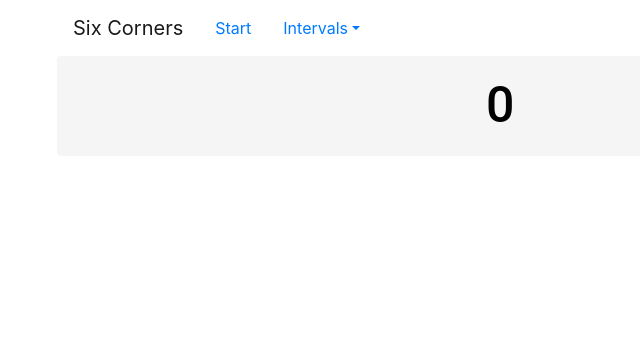
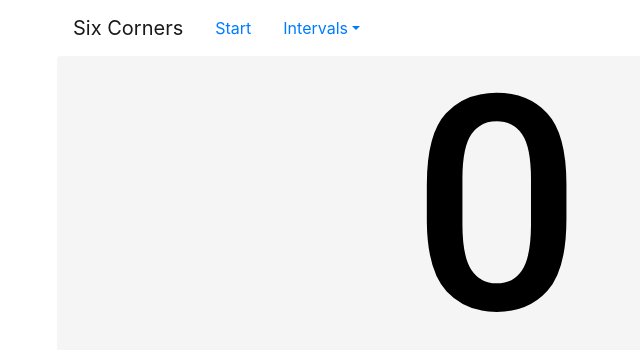
Before and after one commit to fljiang/six-corners, a React (Create React App) app: page / in a window 1280 px wide. Shown: the top 350 px of the page, without its empty margins (28-668 px from the left). Built offline with nearby package versions, Linux system fonts and the light colour scheme.

Commit message:
Make number big

```diff
--- a/src/components/CornerDisplay.js
+++ b/src/components/CornerDisplay.js
@@ -16,7 +16,7 @@ class CornerDisplay extends Component {
                 sx={{
                     backgroundColor: "whitesmoke",
                     color: "black",
-                    fontSize: 50
+                    fontSize: 300
                 }}
             >
                 {corner}
@@ -27,7 +27,7 @@ class CornerDisplay extends Component {
 
 const NewButton= styled(Button)`
   width: 80%;
-  height: 100px;
+  height: 300px;
 `;
 
 const mapStateToProps = (state) => ({
```
Also changed, not shown: 8 other files (tests, documents, lock files or other folders).
